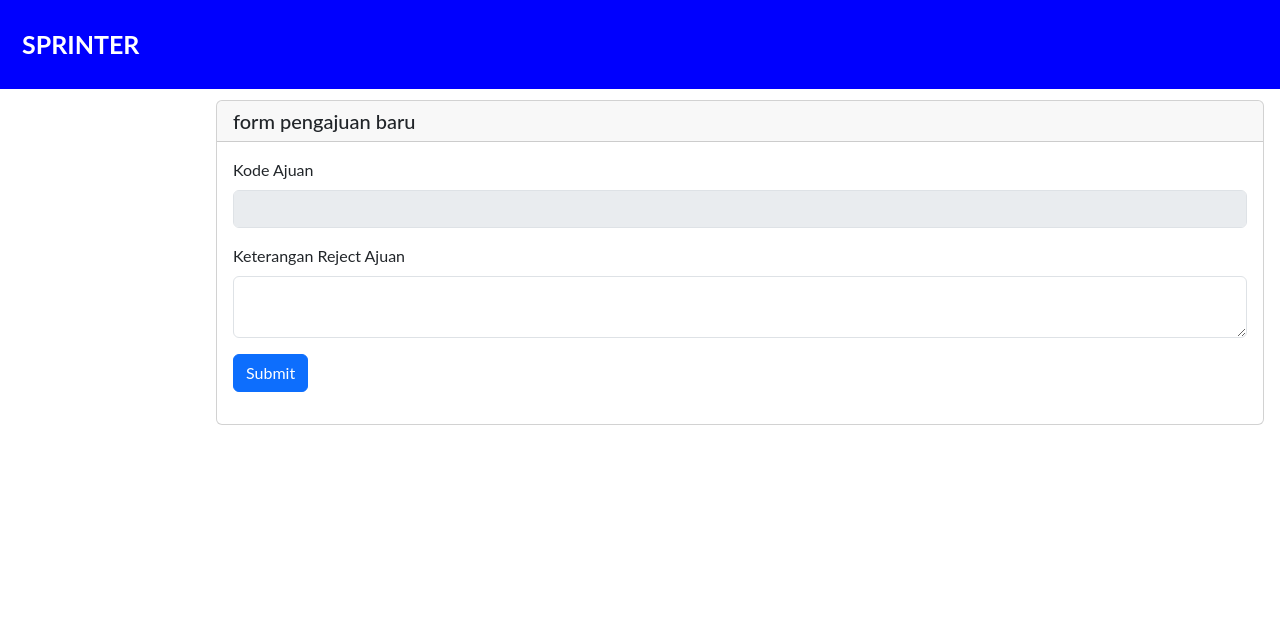
After one commit to Achild29/SPRINTER, a PHP site: page /ajuanReject.php in a window 1280 px wide. The commit adds this page. Shown: the top 624 px of the page. Run offline with PHP 8.4, Linux system fonts and the light colour scheme; a user stored in the database is signed in.

Commit message:
by Achild membuat ajuanReject.php dan AjuanReject.php Memodif lihatAjuan.php

```diff
--- /dev/null
+++ b/SPRINTER/ajuanReject.php
@@ -0,0 +1,95 @@
+<!-- pengecekaan untuk session -->
+<?php
+        error_reporting(0);
+        session_start();
+        if (empty($_SESSION['id']) AND empty($_SESSION['nama']) AND empty($_SESSION['level'])){
+            header('location:login.php');
+        }else if ($_SESSION['level'] != 'Admin'){
+            header('location:login.php');
+        }else if ($_SESSION['level'] == 'Admin'){
+
+    ?>
+<!-- end of pengecekaan untuk session -->
+<!DOCTYPE html>
+<html lang="en">
+    <head>
+        <meta charset="UTF-8">
+        <meta name="viewport" content="width=device-width, initial-scale=1.0">
+        <title>Form Reject Ajuan</title>
+    <!-- CSS -->
+        <!-- bootstrap -->
+        <link href="https://cdn.jsdelivr.net/npm/bootstrap@5.3.3/dist/css/bootstrap.min.css" rel="stylesheet" integrity="sha384-QWTKZyjpPEjISv5WaRU9OFeRpok6YctnYmDr5pNlyT2bRjXh0JMhjY6hW+ALEwIH" crossorigin="anonymous">
+        <!-- end of bootstrap -->
+        <!-- native css -->
+        <link href="assets/css/newformat.css" rel="stylesheet" type="text/css">
+        <!-- end of native css -->
+    <!-- end of CSS -->
+    </head>
+<body>
+<!-- header -->
+    <div class="header">
+        <a href="index.php" class="logo">SPRINTER</a>
+        <div class="header-right">
+        </div>
+    </div>
+    <!-- Navigation sidebar -->
+
+<!-- Navigation sidebar -->
+    <!-- <div class="sidebar">
+         <a href="index.php">Home</a>
+         <a class="active" href="ajuan.php">Ajuan</a>
+         <a href="logout.php">Logout</a>
+    </div> -->
+<!-- end of Navigation sidebar -->
+
+<!-- input ajuan -->
+<div class="content">
+            <div id="inputAjuan" class="card">
+                <h5 class="card-header">form pengajuan baru</h5>
+                <div class="card-body">
+                    <form action="Controller/AjuanReject.php" method="post">
+                        <div class="mb-3">
+                            <label for="kodeAjuan" class="form-label">Kode Ajuan</label>
+                            <?php
+                                $ajuan = isset($_GET['k']) ? $_GET['k'] :'';
+                            ?>
+                            <input type="text" class="form-control" placeholder="<?php echo $ajuan; ?>" disabled>
+                        </div>
+                        <div class="mb-3">
+                            <label for="Keterangan" class="form-label">Keterangan Reject Ajuan</label>
+                            <textarea type="text" class="form-control" name="msg"></textarea>
+                            <input type="hidden" name="kode-ajuan"
+                                <?php
+                                    echo "value='".$ajuan."'";
+                                ?>
+                            >
+                        </div>
+                        <div class="mb-3">
+                            <input type="submit" class="btn btn-primary" value="Submit">
+                        </div>
+                    </form>
+                </div>
+            </div>
+        </div>
+    <!-- end of input ajuan -->
+
+    <!-- Footer -->
+
+    <!-- end of Footer -->
+
+    <!-- Scripts -->
+        <!-- Scripts -->
+        <script src="assets/js/jquery.min.js"></script>
+        <script src="assets/js/jquery.scrolly.min.js"></script>
+        <script src="assets/js/skel.min.js"></script>
+        <script src="assets/js/util.js"></script>
+        <script src="assets/js/main.js"></script>
+        <!-- Scripts boostrap -->
+        <script src="https://cdn.jsdelivr.net/npm/@popperjs/core@2.11.8/dist/umd/popper.min.js" integrity="sha384-I7E8VVD/ismYTF4hNIPjVp/Zjvgyol6VFvRkX/vR+Vc4jQkC+hVqc2pM8ODewa9r" crossorigin="anonymous"></script>
+        <script src="https://cdn.jsdelivr.net/npm/bootstrap@5.3.3/dist/js/bootstrap.min.js" integrity="sha384-0pUGZvbkm6XF6gxjEnlmuGrJXVbNuzT9qBBavbLwCsOGabYfZo0T0to5eqruptLy" crossorigin="anonymous"></script>
+    <!-- end of Scripts -->
+</body>
+</html>
+<?php
+    }
+?>
```
Also changed, not shown: SPRINTER/Controller/AjuanReject.php (added, +16 -0 lines), SPRINTER/lihatAjuan.php (+13 -4 lines).
